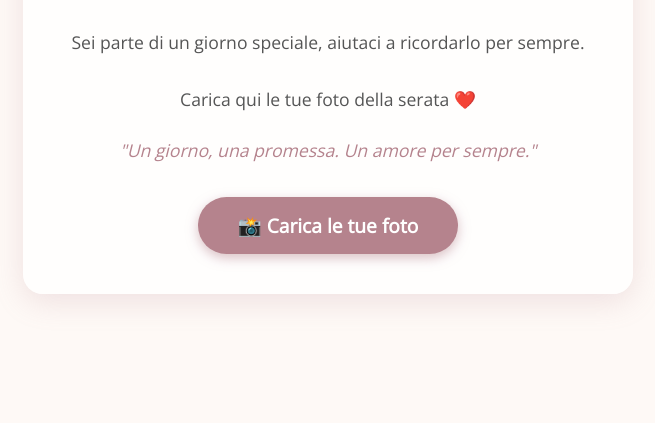
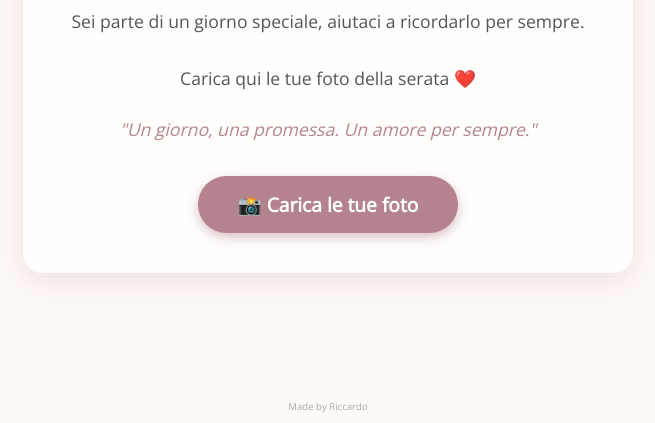
Before and after one commit to svps785/7-giugno, a plain HTML site: page index.html in a window 1280 px wide. Shown: the part 377-800 px from the top of the page, without its empty margins (312-967 px from the left). Drawn offline with nearby package versions, Linux system fonts and the light colour scheme.

Commit message:
Update index.html

```diff
--- a/index.html
+++ b/index.html
@@ -113,5 +113,6 @@
     <p class="quote">"Un giorno, una promessa. Un amore per sempre."</p>
     <a href="https://www.dropbox.com/request/QILgDI8DIcXxdwsuQ7XU" target="_blank" class="btn">📸 Carica le tue foto</a>
   </div>
+  <p style="font-size: 0.6em; color: #aaa; margin-top: 2em;">Made by Riccardo</p>
 </body>
 </html>
```
